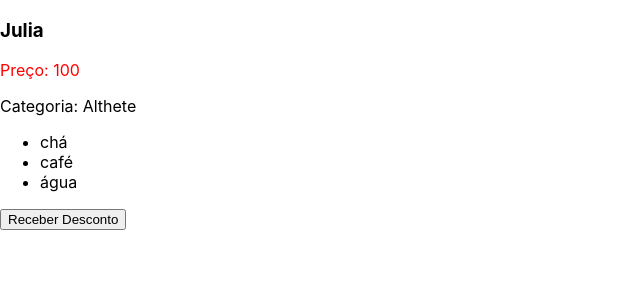
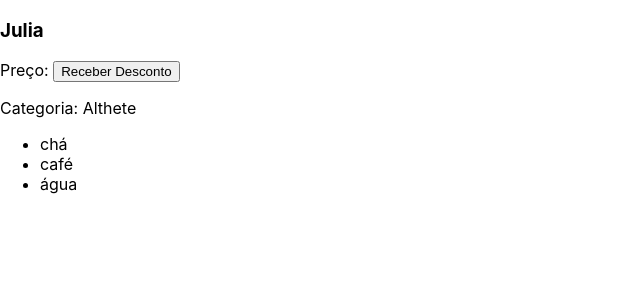
Before and after one commit to Samuel-fsb/react, a React (Create React App) app in the folder meu-projeto/: page / in a window 1280 px wide. Shown: the top 300 px of the page, without its empty margins (0-640 px from the left). Built offline with nearby package versions, Linux system fonts and the light colour scheme.

Commit message:
Mudando o estado da variável usando o operador ternário.

```diff
--- a/meu-projeto/src/componets/CartaoProduto.js
+++ b/meu-projeto/src/componets/CartaoProduto.js
@@ -3,12 +3,13 @@ function CartaoProduto({nome, preco, categoria, item=[], AplicarDesconto}){
     return(
         <div className="cartao">
             <h3>{nome}</h3>
-            <p style={{color: preco > 50 ? 'red' : 'black'}}>Preço: {preco}</p>
+            <p>Preço: {preco > 0 ? (<button onClick={AplicarDesconto}>Receber Desconto</button>) : (<span style={{color: 'red', fontWeight: 'bold'}}>Esgotado!</span>)}</p>
             <span>Categoria: {categoria}</span>
             <ul>
                 {item.map((elemento, index) => <li key={index}>{elemento}</li>)}
             </ul>
-            <button onClick={AplicarDesconto}>Receber Desconto</button>
+
+
         </div>
     );
 
```
